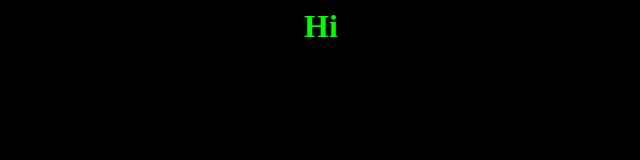
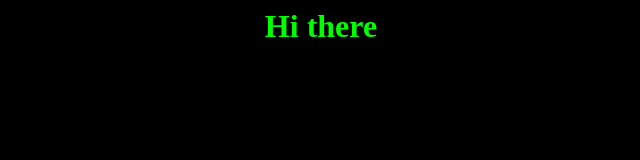
Before and after one commit to kodirovsshik/kodirovsshik.github.io, a plain HTML site: page index.html in a window 1280 px wide. Shown: the whole page, without its empty margins (319-959 px from the left). Drawn offline with Linux system fonts and the light colour scheme.

Commit message:
Update index.html

```diff
--- a/index.html
+++ b/index.html
@@ -1,7 +1,7 @@
 <html>
 
 <body bgcolor="black">
-	<h1 style="color:00FF00;" align="center">Hi</h1>
+	<h1 style="color:00FF00;" align="center">Hi there</h1>
 </body>
 
 </html>
```
